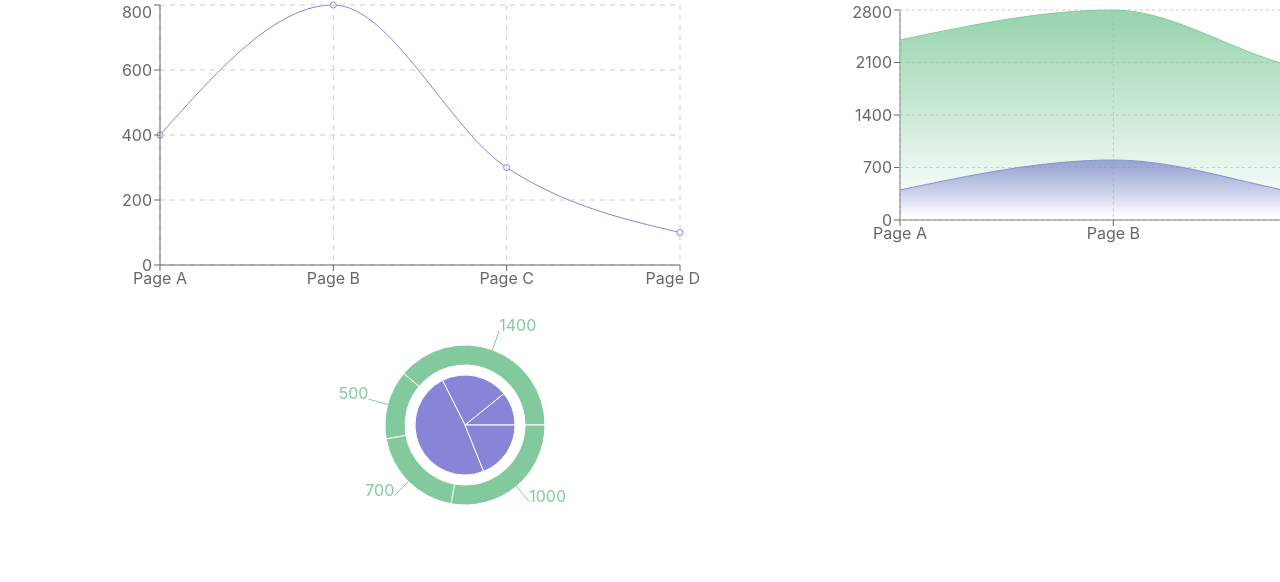
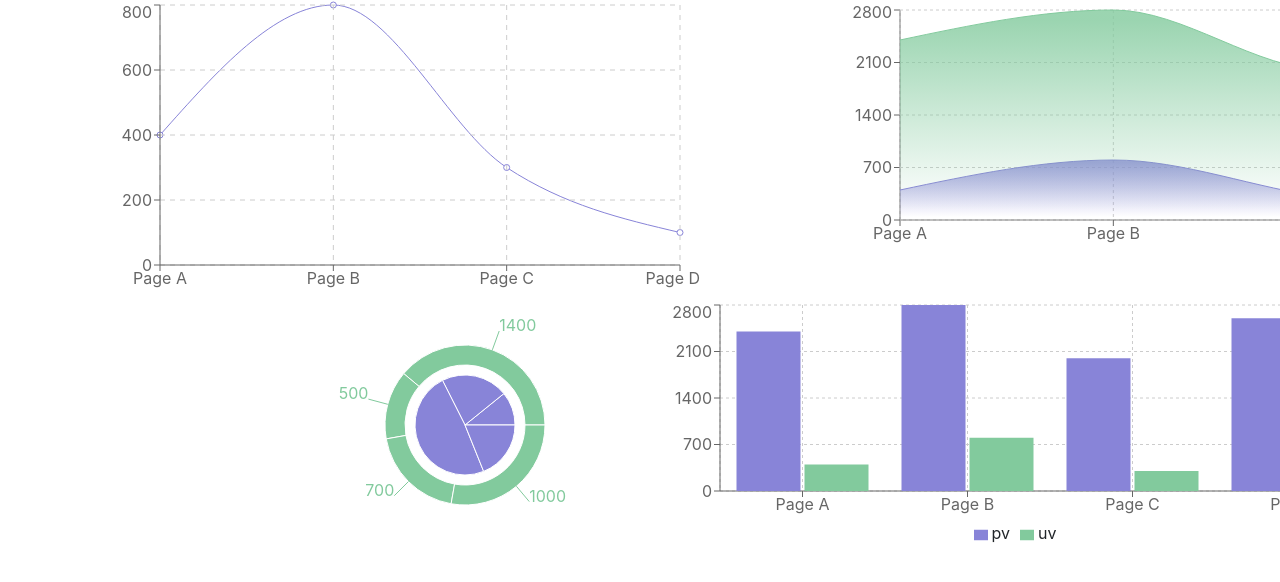
Before and after one commit to SamKtheTurtle/projetWeb2019, a React (Create React App) app in the folder project19/: page / in a window 1280 px wide. Shown: the top 582 px of the page. Built offline with nearby package versions, Linux system fonts and the light colour scheme.

Commit message:
widget barchart

```diff
--- /dev/null
+++ b/project19/src/component/barChart.js
@@ -0,0 +1,24 @@
+import React, { Component } from 'react';
+import { BarChart, Bar, Legend, CartesianGrid, XAxis, YAxis, Tooltip } from 'recharts';
+const data =
+[{name: 'Page A', uv: 400, pv: 2400, amt: 2400},
+{name: 'Page B', uv: 800, pv: 2800, amt: 2900},
+{name: 'Page C', uv: 300, pv: 2000, amt: 2100},
+{name: 'Page D', uv: 100, pv: 2600, amt: 2200}];
+
+export default class BarChartWidget extends Component {
+    render() {
+
+      return (
+<BarChart width={730} height={250} data={data}>
+  <CartesianGrid strokeDasharray="3 3" />
+  <XAxis dataKey="name" />
+  <YAxis />
+  <Tooltip />
+  <Legend />
+  <Bar dataKey="pv" fill="#8884d8" />
+  <Bar dataKey="uv" fill="#82ca9d" />
+</BarChart>
+     );
+    }
+  }
--- a/project19/src/container/widgetsHandler.js
+++ b/project19/src/container/widgetsHandler.js
@@ -2,6 +2,7 @@ import React, { Component } from 'react';
 import LineChartWidget from '../component/lineChart';
 import AreaChartWidget from '../component/areaChart';
 import PieChartWidget from '../component/pieChart';
+import BarChartWidget from '../component/barChart';
 import {Container, Row, Col} from 'reactstrap';
 
 export default class WidgetsHandler extends Component {
@@ -17,8 +18,11 @@ export default class WidgetsHandler extends Component {
           </Col>
           </Row>
           <Row>
-           <Col>
+           <Col lg={6}>
           <PieChartWidget/>
+          </Col>
+          <Col lg={6}>
+          <BarChartWidget/>
           </Col>
         </Row>
       </Container>
```
